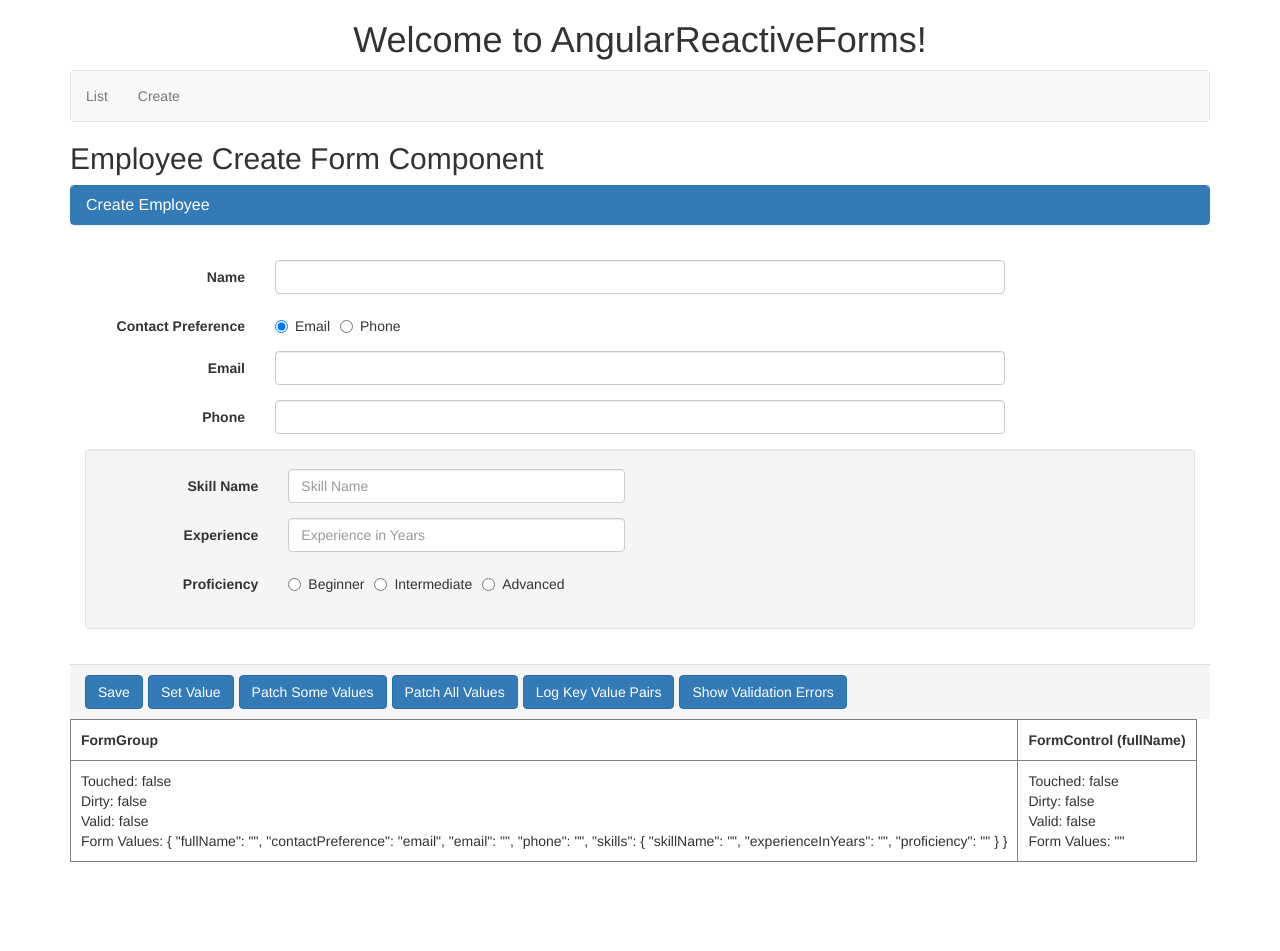
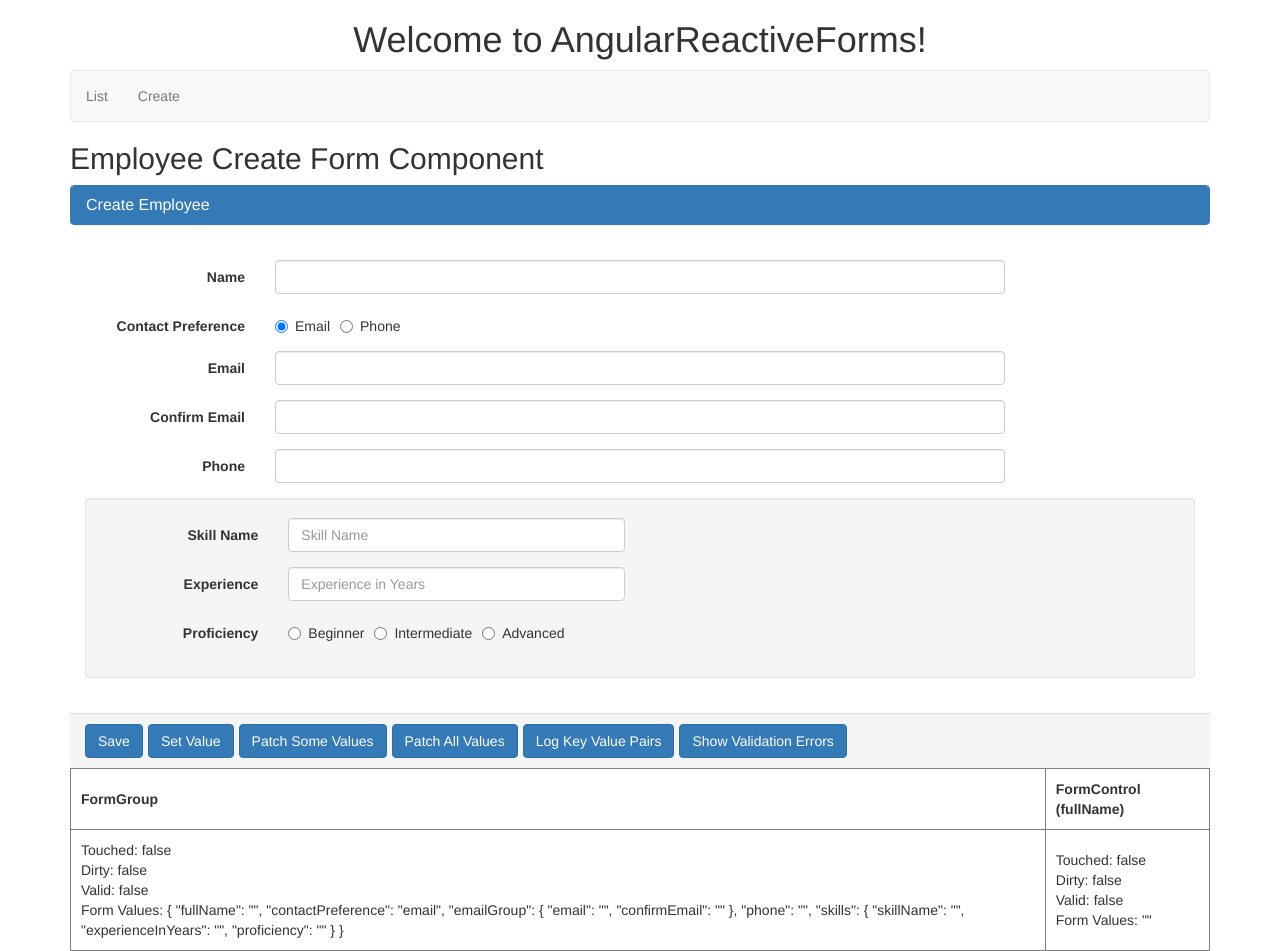
Before and after one commit to jahan19011noor/AngularReactiveForms, an Angular app: page /create in a window 1280 px wide. Before the commit the page ends 862 px from the top, so only its background shows below. Built offline with nearby package versions, Linux system fonts and the light colour scheme.

Commit message:
cross field validation

```diff
--- a/src/app/employee/create-employee.component.html
+++ b/src/app/employee/create-employee.component.html
@@ -59,11 +59,23 @@
 				<span class="help-block" *ngIf="formErrors.contactPreference">{{ formErrors.contactPreference }}</span>
 			</div>
 		</div>
-		<div class="form-group" [ngClass]="{'has-error': formErrors.email}">
-			<label for="email" class="col-sm-2 control-label">Email</label>
-			<div class="col-sm-8">
-				<input type="text" id="email" class="form-control" formControlName="email" (blur)="showValidationErrors()">
-				<span class="help-block" *ngIf="formErrors.email">{{ formErrors.email }}</span>
+
+		<div formGroupName="emailGroup">
+			<div class="form-group" [ngClass]="{'has-error': formErrors.email}">
+				<label for="email" class="col-sm-2 control-label">Email</label>
+				<div class="col-sm-8">
+					<input type="text" id="email" class="form-control" formControlName="email" (blur)="showValidationErrors()">
+					<span class="help-block" *ngIf="formErrors.email">{{ formErrors.email }}</span>
+				</div>
+			</div>
+			<div class="form-group" [ngClass]="{'has-error': formErrors.confirmEmail || formErrors.emailGroup}">
+				<label for="confirmEmail" class="col-sm-2 control-label">Confirm Email</label>
+				<div class="col-sm-8">
+					<input type="text" id="confirmEmail" class="form-control" formControlName="confirmEmail" (blur)="showValidationErrors()">
+					<span class="help-block" *ngIf="formErrors.confirmEmail || formErrors.emailGroup">
+						{{ formErrors.confirmEmail ? formErrors.confirmEmail : formErrors.emailGroup }}
+					</span>
+				</div>
 			</div>
 		</div>
 		<div class="form-group" [ngClass]="{'has-error': formErrors.phone}">
--- a/src/app/employee/create-employee.component.ts
+++ b/src/app/employee/create-employee.component.ts
@@ -24,6 +24,13 @@ export class CreateEmployeeComponent implements OnInit {
 			'email': 'Email is invalid.',
 			'emailDomain': 'Email domain should be dell.com'
 		},
+		'confirmEmail': {
+			'required': 'Confirm Email is required.',
+			'email': 'Email is invalid.',
+		},
+		'emailGroup': {
+			'emailMissmatch': 'Email and Confirm Email do not match.'
+		},
 		'phone': {
 			'required': 'Phone is required.'
 		},
@@ -43,6 +50,8 @@ export class CreateEmployeeComponent implements OnInit {
 	formErrors = {
 		'fullName': '',
 		'email': '',
+		'confirmEmail': '',
+		'emailGroup': '',
 		'phone': '',
 		'skillName': '',
 		'experienceInYears': '',
@@ -76,7 +85,10 @@ export class CreateEmployeeComponent implements OnInit {
 		this.employeeForm = this.fb.group({
 			fullName: ['', [Validators.required, Validators.minLength(2), Validators.maxLength(10)]],
 			contactPreference: ['email'],
+			emailGroup: this.fb.group({
 				email: ['', [Validators.required, Validators.email, CustomeValidators.emailDomain('dell.com')]],
+				confirmEmail: ['', [Validators.required, Validators.email]]
+			}, {validator: CustomeValidators.matchEmails}),
 			phone: [''],
 			skills: this.fb.group({
 				skillName: ['', Validators.required],
@@ -126,10 +138,7 @@ export class CreateEmployeeComponent implements OnInit {
 	showValidationErrors(group: FormGroup = this.employeeForm): void {
 		Object.keys(group.controls).forEach((key: string) => {
 			const abstructControl = group.get(key);
-			if (abstructControl instanceof FormGroup) {
-				this.showValidationErrors(abstructControl);
-			}
-			else {
+
 			this.formErrors[key] = '';
 			if(abstructControl && !abstructControl.valid &&
 				(abstructControl.touched || abstructControl.dirty)) {
@@ -145,6 +154,9 @@ export class CreateEmployeeComponent implements OnInit {
 				// console.log(messages)
 				// console.log(abstructControl.errors)
 			}
+
+			if (abstructControl instanceof FormGroup) {
+				this.showValidationErrors(abstructControl);
 			}
 		})
 	}
--- a/src/app/employee/custome-validators.ts
+++ b/src/app/employee/custome-validators.ts
@@ -15,4 +15,16 @@ export class CustomeValidators {
 			}
 		};
 	}
+
+	static matchEmails(group: AbstractControl): {[key: string]: any} | null {
+		const email = group.get('email');
+		const confirmEmail = group.get('confirmEmail')
+
+		if (email.value === confirmEmail.value || confirmEmail.pristine) {
+			return null;
+		}
+		else {
+			return {'emailMissmatch': true};
+		}
+	}
 }
```
Lines whose indentation alone changed are shown as unchanged.
